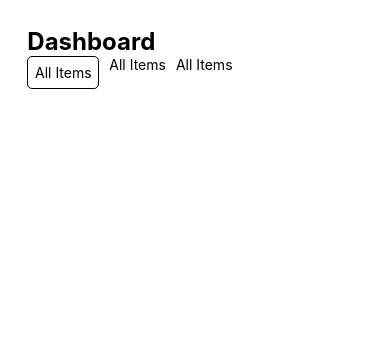
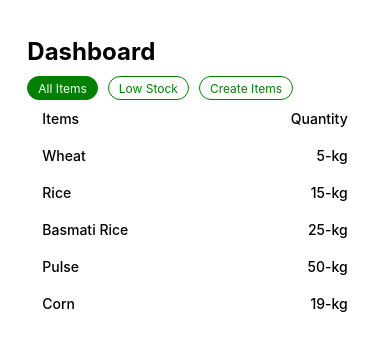
Before and after one commit to MuhammadMudasir4747/ReactNative_Project, a React Native app: screen / in a window 390 px wide. Shown: the top 350 px of the page. Built offline with nearby package versions, Linux system fonts and the light colour scheme.

Commit message:
rendered the item's name and quantity in all-itmes component from HomeScreen compoenent through props

```diff
--- /dev/null
+++ b/src/screens/AllItems.jsx
@@ -0,0 +1,38 @@
+  import { FlatList, StyleSheet, Text, View } from 'react-native'
+
+
+  const AllItems = ({data}) => {
+    return (
+      <View>
+        <View style={styles.headingContainer}>
+          <Text style={styles.headingText}>Items</Text>
+          <Text style={styles.headingText}>Quantity</Text>
+        </View>
+
+      <FlatList data={data} keyExtractor={(item)=>item.id}
+        renderItem={({item}) => (
+          <View  style={styles.headingContainer}>
+            <Text style={styles.headingText}>{item.name}</Text>
+            <Text style={styles.headingText}>{item.stock}-{item.unit}</Text>
+          </View>
+        )}/>
+
+
+      </View>
+    )
+  }
+
+  export default AllItems
+
+  const styles = StyleSheet.create({
+    headingContainer:{
+      flexDirection: "row",
+      justifyContent: "space-between",
+      paddingHorizontal: 15,
+      paddingVertical: 10,
+    },
+    headingText:{
+      fontSize: 14,
+      fontWeight: 500,
+    }
+  })
--- /dev/null
+++ b/src/screens/CreateScreen.jsx
@@ -0,0 +1,14 @@
+import { StyleSheet, Text, View } from 'react-native'
+import React from 'react'
+
+const CreateScreen = () => {
+  return (
+    <View>
+      <Text>CreateScreen</Text>
+    </View>
+  )
+}
+
+export default CreateScreen
+
+const styles = StyleSheet.create({})
--- a/src/screens/HomeScreen.jsx
+++ b/src/screens/HomeScreen.jsx
@@ -1,21 +1,38 @@
 import { Pressable, StyleSheet, Text, View } from 'react-native'
 import React from 'react'
+import { useState } from 'react';
+import AllItems from './AllItems';
+import CreateScreen from './CreateScreen';
+
+const data = [
+    { id: 1, name: "Wheat", stock: 5, unit: "kg" },
+    { id: 2, name: "Rice", stock: 15, unit: "kg" },
+    { id: 3, name: "Basmati Rice", stock: 25, unit: "kg" },
+    { id: 4, name: "Pulse", stock: 50, unit: "kg" },
+    { id: 5, name: "Corn", stock: 19, unit: "kg" }
+  ];
 
 const HomeScreen = () => {
+    const [view, setview] = useState(0);
   return (
     <View style={styles.container}>
       <Text style={styles.title} >Dashboard</Text>
+
       <View style={styles.buttonContainer}>
-        <Pressable style={styles.button}>
-            <Text style={styles.btnText}>All Items</Text>
+        <Pressable style={[styles.button, view ===0 ? {backgroundColor:"green"}: null]} onPress={()=>setview(0)}>
+            <Text style={[styles.btnText, view ===0? {color:"white"}:null]}>All Items</Text>
         </Pressable>
-        <Pressable>
-            <Text>All Items</Text>
+        <Pressable style={[styles.button, view ===1 ? {backgroundColor:"green"}: null]} onPress={()=>setview(1)}>
+            <Text style={[styles.btnText, view ===1? {color:"white"}:null]}>Low Stock</Text>
         </Pressable>
-        <Pressable>
-            <Text>All Items</Text>
+        <Pressable style={[styles.button, view ===2 ? {backgroundColor:"green"}: null]} onPress={()=>setview(2)}>
+            <Text style={[styles.btnText, view ===2? {color:"white"}:null]}>Create Items</Text>
         </Pressable>
+
       </View>
+      {view === 0 && <AllItems data={data} />}
+      {view === 1 && <AllItems/>}
+      {view === 2 && <CreateScreen/>}
     </View>
   )
 }
@@ -32,6 +49,7 @@
     title:{
         fontSize: 24,
         fontWeight: "bold",
+        marginVertical:10,
 
     },
     buttonContainer:{
@@ -40,9 +58,15 @@
 
     },
     button:{
-        padding: "2%",
-        borderRadius:5,
-        borderWidth: 1,
-        borderColor: "greeen",
+        paddingVertical: 3.5,
+        paddingHorizontal:10,
+        borderRadius:50,
+        borderWidth: 0.8,
+        borderColor: "green",
+    },
+    btnText:{
+        color: "green",
+        fontSize: 12,
+
     }
 })
```
Also changed, not shown: src/Home.jsx (added).
